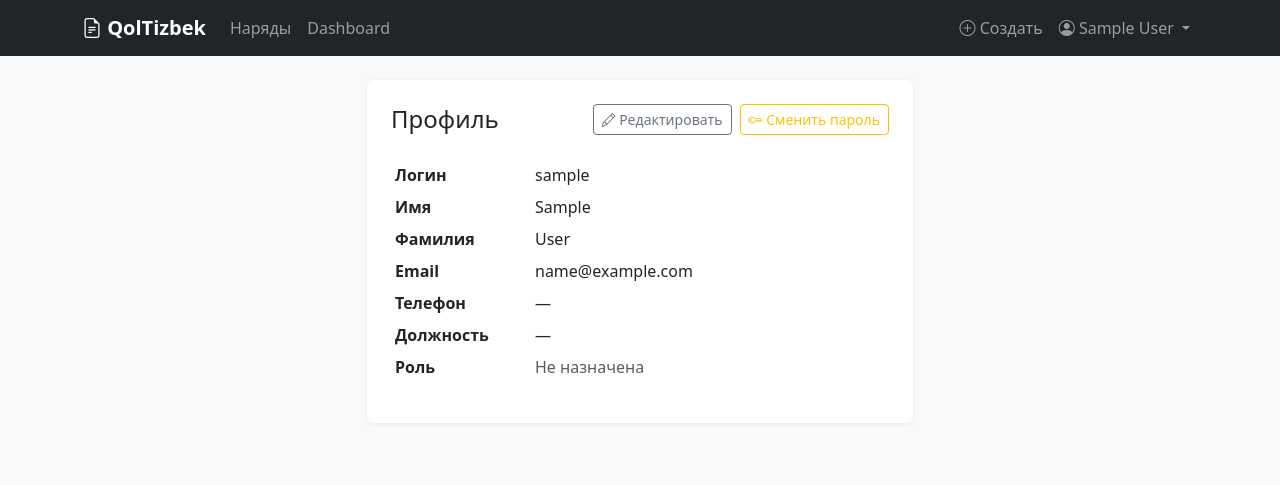
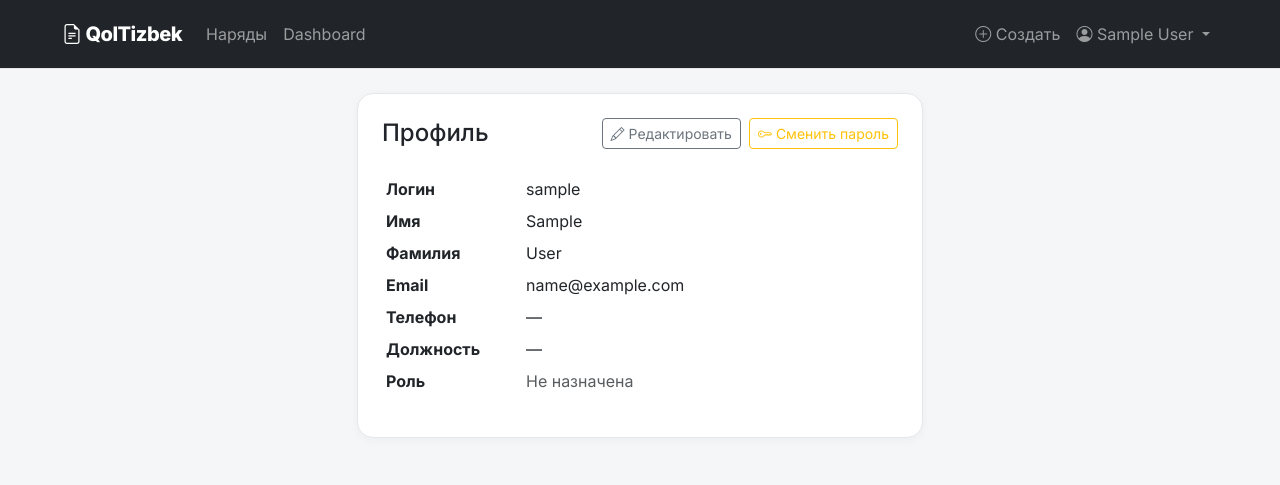
Before and after one commit to TarkhanNone/qoltizbek_v1, a Django app: page /accounts/profile/ in a window 1280 px wide. Shown: the top 485 px of the page. Run offline with Django 5.2, Linux system fonts and the light colour scheme; the visitor is signed in with stand-in values (Sample User, id 1).

Commit message:
updated base.html

```diff
--- a/templates/base.html
+++ b/templates/base.html
@@ -6,16 +6,89 @@
     <title>{% block title %}QolTizbek{% endblock %}</title>
     <link href="https://cdn.jsdelivr.net/npm/bootstrap@5.3.0/dist/css/bootstrap.min.css" rel="stylesheet">
     <link href="https://cdn.jsdelivr.net/npm/bootstrap-icons@1.11.0/font/bootstrap-icons.css" rel="stylesheet">
+    <link rel="preconnect" href="https://fonts.googleapis.com">
+    <link href="https://fonts.googleapis.com/css2?family=Inter:wght@400;500;600;700;800&display=swap" rel="stylesheet">
     <style>
-        body { background: #f8f9fa; }
-        .navbar-brand { font-weight: 700; }
-        .card { border: none; box-shadow: 0 1px 4px rgba(0,0,0,0.08); }
-        .badge-draft { background: #6c757d; color: white; }
-        .badge-progress { background: #fd7e14; color: white; }
-        .badge-done { background: #198754; color: white; }
-        .badge-closed { background: #212529; color: white; }
+        :root {
+            --bg: #f4f6f8;
+            --card: #ffffff;
+            --text: #1f2937;
+            --muted: #6b7280;
+            --primary: #2563eb;
+            --border: #e5e7eb;
+        }
+        body {
+            background: var(--bg);
+            color: var(--text);
+            font-family: Inter, system-ui, sans-serif;
+        }
+        .navbar {
+            backdrop-filter: blur(10px);
+            background: rgba(255,255,255,0.9);
+            border-bottom: 1px solid var(--border);
+            padding: 14px 0;
+            -webkit-backdrop-filter: blur(10px);
+            backdrop-filter: blur(10px);
+        }
+        .navbar-brand {
+            font-weight: 800;
+            letter-spacing: -0.5px;
+        }
+        .card {
+            border: 1px solid var(--border);
+            border-radius: 16px;
+            box-shadow: 0 2px 10px rgba(15, 23, 42, 0.04);
+            transition:
+                transform 0.2s ease,
+                box-shadow 0.2s ease,
+                border-color 0.2s ease;
+        }
+        .card-body {
+            padding: 1.5rem;
+        }
+        .card:hover {
+            transform: translateY(-2px);
+            box-shadow: 0 8px 24px rgba(15, 23, 42, 0.08);
+        }
+        .badge {
+            padding: 6px 10px;
+            border-radius: 999px;
+            font-weight: 600;
+            font-size: 12px;
+        }
+        .badge-draft {
+            background: rgba(108,117,125,.12);
+            color: #6c757d;
+        }
+        .badge-progress {
+            background: rgba(245, 158, 11, 0.12);
+            color: #b45309;
+        }
+        .badge-done {
+            background: rgba(34, 197, 94, 0.12);
+            color: #15803d;
+        }
+        .badge-closed {
+            background: rgba(31, 41, 55, 0.12);
+            color: #374151;
+        }
         .sign-step { display: flex; align-items: center; gap: 8px; padding: 8px 0; border-bottom: 1px solid #f0f0f0; }
         .sign-step:last-child { border-bottom: none; }
+        .btn-primary {
+            background: var(--primary);
+            border: none;
+            border-radius: 12px;
+            padding: 10px 16px;
+            font-weight: 600;
+        }
+
+        .btn-primary:hover,
+        .btn-primary:focus {
+            background: #1d4ed8;
+            border: none;
+            transition: background 0.2s ease;
+        }
+        .container { max-width: 1180px; }
     </style>
 </head>
 <body>
```
